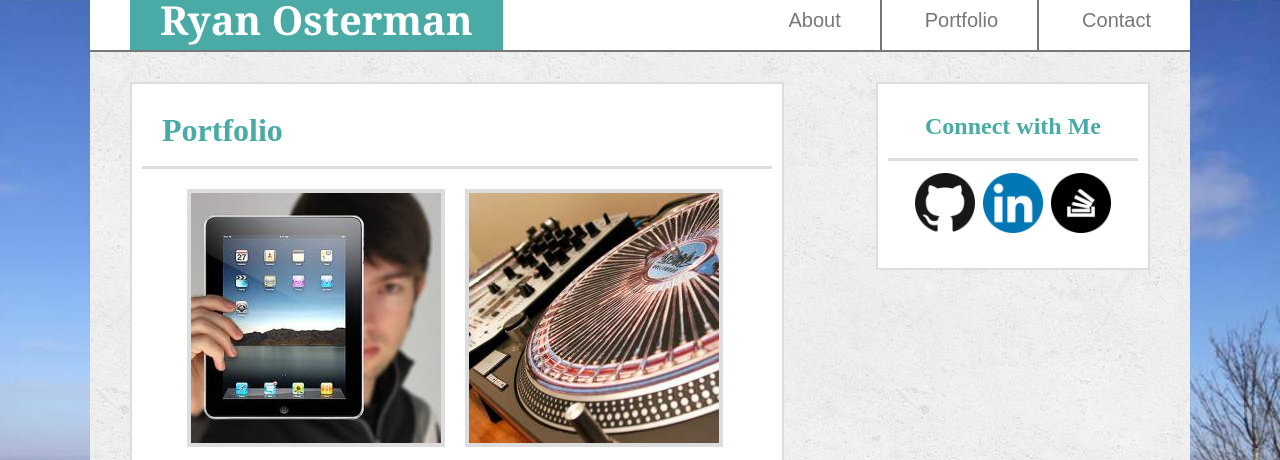
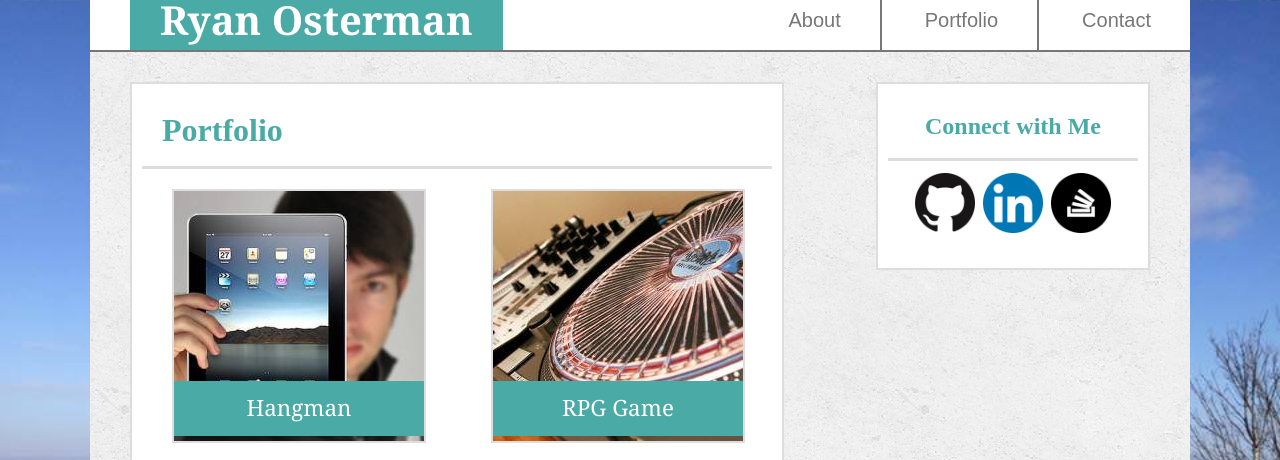
Before and after one commit to ryanosterman10/Basic-Portfolio, a PHP site: page /portfolio.html in a window 1280 px wide. Shown: the top 460 px of the page. Run offline with PHP 8.4, Linux system fonts and the light colour scheme.

Commit message:
portfolio update

```diff
--- a/assets/css/style.css
+++ b/assets/css/style.css
@@ -97,8 +97,51 @@
       border: 4px solid #dddddd;
 }
 
-.main-content .portfolio-pics{
-      padding-left: 45px;
+.port{
+      width: 250px;
+      height: 250px;
+      float: left;
+      background-repeat: no-repeat;
+      margin: 10px 25px 10px 40px;
+      border: 2px solid #dddddd;
+
+}
+
+#portfolio1{
+      background-image: url("../images/portfolio1.jpeg");
+}
+
+#portfolio2{
+      background-image: url("../images/portfolio2.jpeg");
+}
+
+#portfolio3{
+      background-image: url("../images/portfolio3.jpeg");
+}
+
+#portfolio4{
+      background-image: url("../images/portfolio4.jpeg");
+}
+
+#portfolio5{
+      background-image: url("../images/portfolio5.jpeg");
+}
+
+.caption{
+      position: relative;
+      top: 190px;
+      text-align: center;
+      background-color: #4aaaa5;
+      line-height: 200%;
+      font-family: 'Georgia', Times, 'Times New Roman', serif;
+      font-size: 1.4em;
+      color: white;
+      padding: 5px;
+}
+
+.caption:hover{
+      background-color: black;
+      color: #4aaaa5;
 }
 
 .main-header{
--- a/portfolio.html
+++ b/portfolio.html
@@ -21,13 +21,24 @@
 
 			<section class="main-content">
 				<h2 class="main-header">Portfolio</h2>
-					<div class="portfolio-pics">
-						<img src="assets/images/portfolio1.jpeg">
-						<img src="assets/images/portfolio2.jpeg">
-						<img src="assets/images/portfolio3.jpeg">
-						<img src="assets/images/portfolio4.jpeg">
-						<img src="assets/images/portfolio5.jpeg">
-					</div>
+					<section id="portfolio-pics">
+						<a href="#"><figure id="portfolio1" class="port">
+							<figcaption class="caption">Hangman</figcaption>
+						</figure></a>
+						<a href="#"><figure id="portfolio2" class="port">
+							<figcaption class="caption">RPG Game</figcaption>
+						</figure></a>
+						<a href="#"><figure id="portfolio3" class="port">
+							<figcaption class="caption">Trivia Game</figcaption>
+						</figure></a>
+						<a href="#"><figure id="portfolio4" class="port">
+							<figcaption class="caption">Rutgers Info Widget</figcaption>
+						</figure></a>
+						<a href="#"><figure id="portfolio5" class="port">
+							<figcaption class="caption">Rock Paper Scissors</figcaption>
+						</figure></a>
+
+					</section>
 			</section>
 
 			<aside id="social">
```
